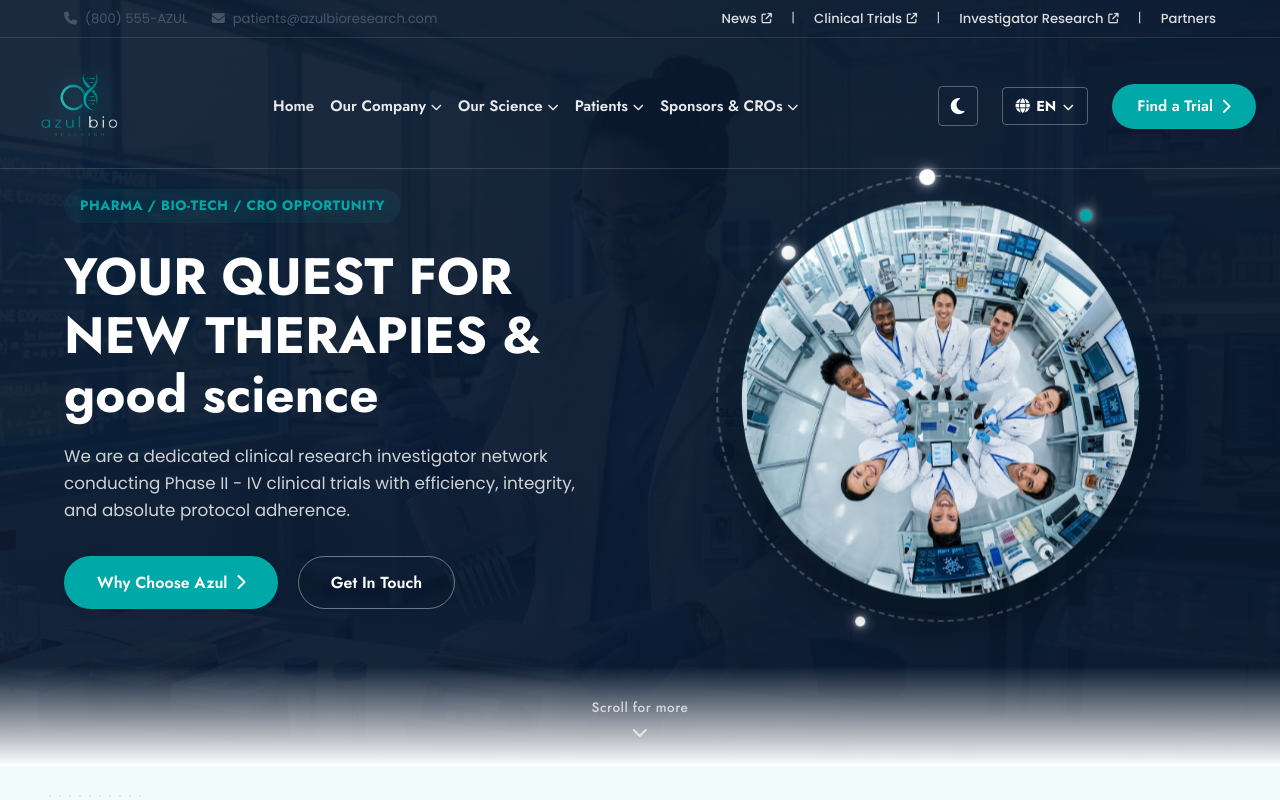
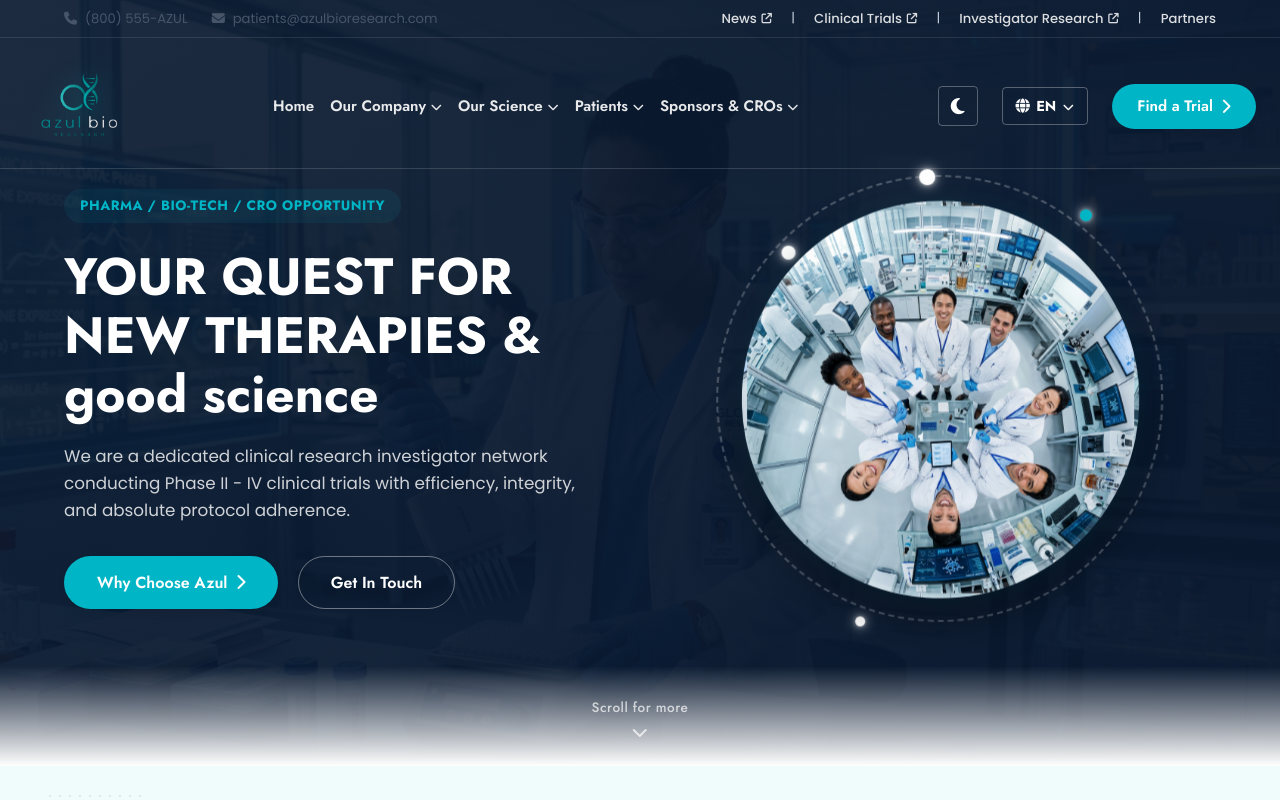
Before and after one commit to hhuss786512tx-tech/Azul-Bio-research, a React (Vite) app: page / in a window 1280 px wide. Shown: the top 800 px of the page. Built offline with nearby package versions, Linux system fonts and the light colour scheme.

Commit message:
style: Adjust brand colors to shift from muddy teals to vibrant turquoise and cyan

```diff
--- a/src/styles.css
+++ b/src/styles.css
@@ -9,8 +9,8 @@
 :root {
     /* Refined Color Palette - Light Mode (Official Brand Turquoise Theme) */
     --bg-primary: #ffffff;
-    --bg-secondary: #f2fbfb; /* Light turquoise tint background */
-    --bg-light-blue: #ccf2f2; /* Pale turquoise container background */
+    --bg-secondary: #f0fbfb; /* Light icy-turquoise background */
+    --bg-light-blue: #cceef0; /* Pale turquoise container background */
     --bg-card: #ffffff;
 
     --text-main: #0f172a; /* Slate 900 */
@@ -19,13 +19,13 @@
 
     --border-color: #cbd5e1; /* Slate 300 */
 
-    --primary-blue: #008080; /* Official Brand Teal */
-    --primary-blue-dark: #004d4d; /* Deep Brand Teal */
+    --primary-blue: #008b9b; /* Vibrant Deep Turquoise */
+    --primary-blue-dark: #005d69; /* Deep Ocean Turquoise */
 
     /* Mapped highlights to clean brand turquoise accents */
-    --accent-orange: #00a8a8; /* Brand Turquoise */
-    --accent-orange-hover: #00c2c2; /* Bright Turquoise */
-    --accent-orange-bg: rgba(0, 168, 168, 0.08);
+    --accent-orange: #00b5c5; /* True Turquoise */
+    --accent-orange-hover: #00d5e5; /* Electric Turquoise */
+    --accent-orange-bg: rgba(0, 181, 197, 0.08);
 
     /* Typography */
     --font-heading: 'Jost', sans-serif;
@@ -36,19 +36,19 @@
 
 [data-theme="dark"] {
     /* Refined Color Palette - Dark Mode (Official Brand Turquoise Theme) */
-    --bg-primary: #020d0d; /* Deepest teal-black background */
-    --bg-secondary: #041717; /* Dark brand teal background */
-    --bg-light-blue: #0c3f3f;
-    --bg-card: #041717;
+    --bg-primary: #020d0f; /* Deepest steel-turquoise background */
+    --bg-secondary: #04171c; /* Dark ocean-turquoise background */
+    --bg-light-blue: #0c3a44;
+    --bg-card: #04171c;
 
     --text-main: #f8fafc; /* Slate 50 */
     --text-sub: #a0aec0;  /* Slate 400 */
     --text-light: #ffffff;
 
-    --border-color: #0c3f3f; /* Deep Teal border */
+    --border-color: #0c3a44; /* Deep Turquoise border */
 
     --primary-blue: #00e5e5; /* Electric Brand Turquoise */
-    --primary-blue-dark: #012121; /* Deepest Teal */
+    --primary-blue-dark: #012126; /* Deepest Slate-Turquoise */
 
     /* Mapped highlights to electric turquoise in dark mode */
     --accent-orange: #00e5e5;
```
